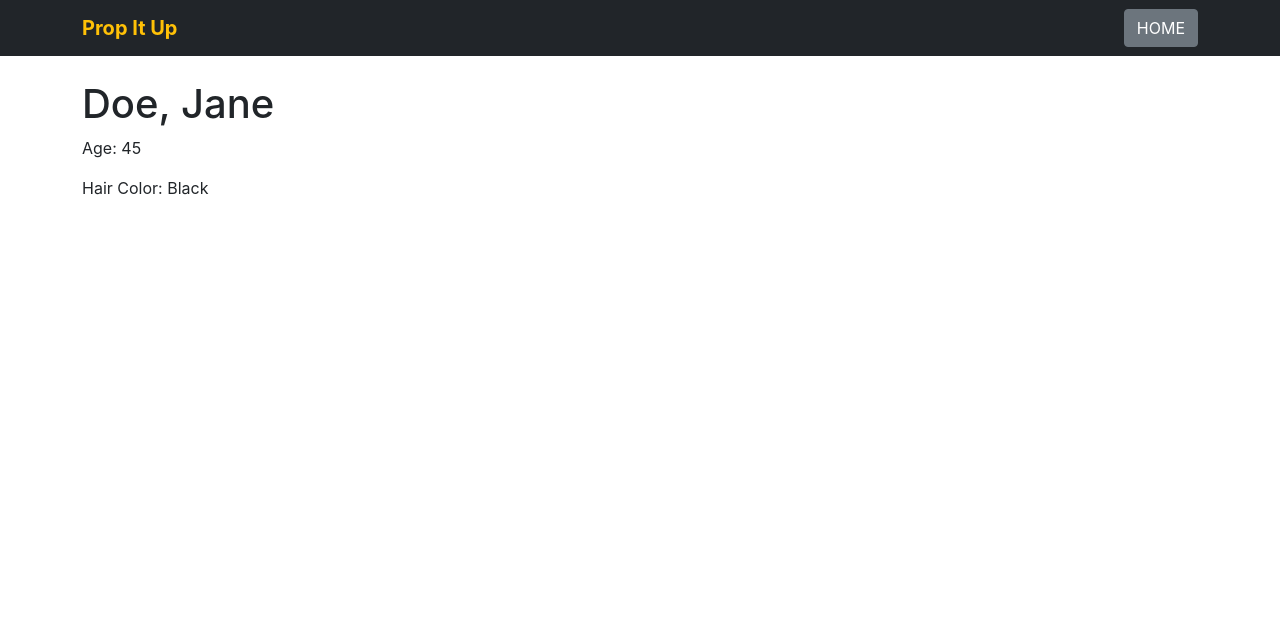
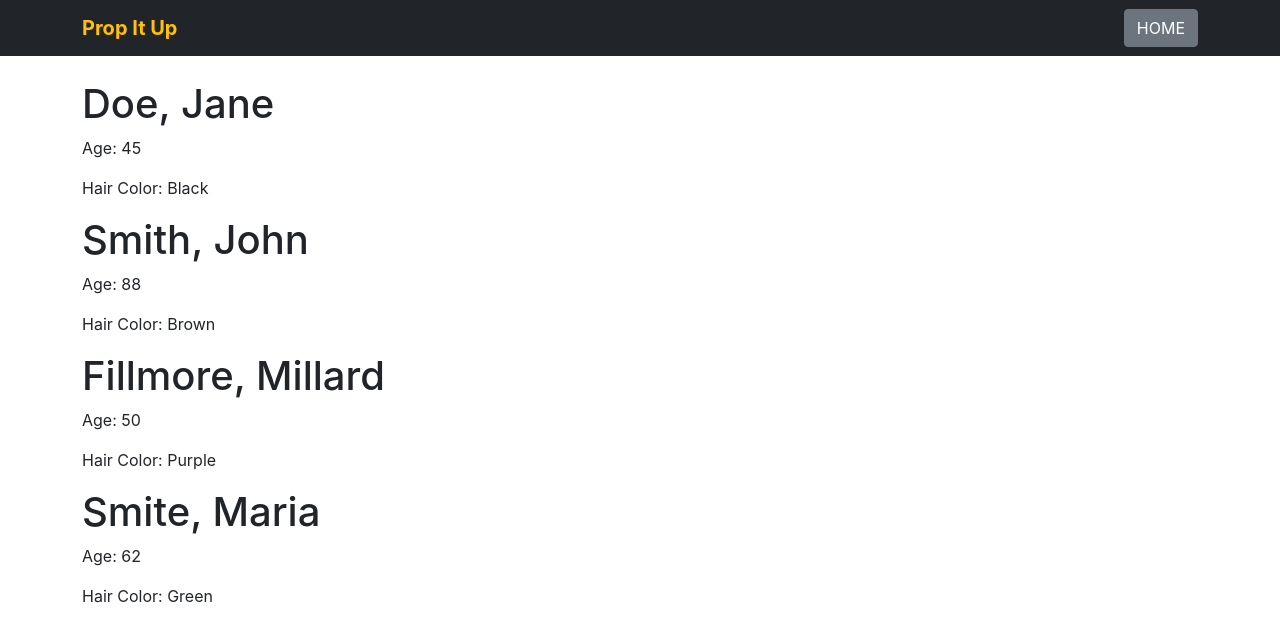
Before and after one commit to Virgilio-D-Cabading-Jr/Coding_Dojo_MERN_Stack_React_Class_Components_Prop_It_Up, a React (Create React App) app: page / in a window 1280 px wide. Shown: the top 642 px of the page. Built offline with nearby package versions, Linux system fonts and the light colour scheme.

Commit message:
add 3 PersonCards to App.js

```diff
--- a/src/App.js
+++ b/src/App.js
@@ -7,6 +7,9 @@ function App() {
   return (
     <div className="App">
         <PersonCard firstName="Jane" lastName="Doe" age={45} hairColor="Black" />
+        <PersonCard firstName="John" lastName="Smith" age={88} hairColor="Brown" />
+        <PersonCard firstName="Millard" lastName="Fillmore" age={50} hairColor="Purple" />
+        <PersonCard firstName="Maria" lastName="Smite" age={62} hairColor="Green" />
     </div>
   );
 }
```
